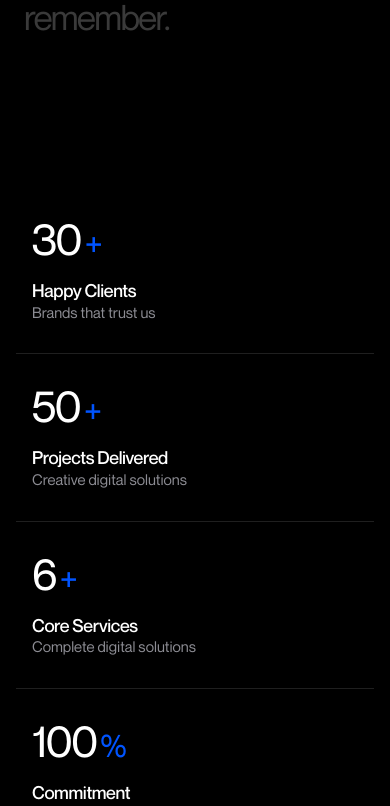
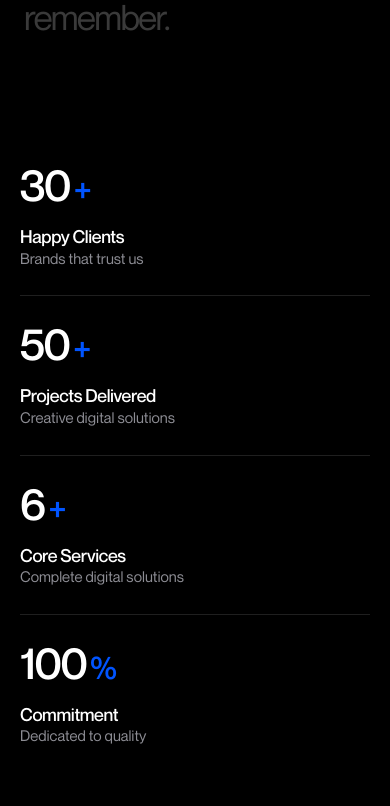
Before and after one commit to nikhilkumar202002/Domain-Dude-NExt-Js, a Next.js app: page / in a window 390 px wide. Shown: the part 1541-2347 px from the top of the page. Built offline with nearby package versions, Linux system fonts and the light colour scheme; a web font is replaced by a local one.

Commit message:
refactor: update counter styles, add global container class, and integrate microsoft clarity script

```diff
--- a/src/app/components/common/Counter.css
+++ b/src/app/components/common/Counter.css
@@ -1,6 +1,6 @@
 .counter-section {
   width: 100%;
-  padding: 80px 0;
+  padding: 0 0 clamp(60px, 8vw, 100px) 0;
   position: relative;
   background-color: var(--counter-bg, transparent);
   color: var(--counter-text, #ffffff);
@@ -9,9 +9,6 @@
 
 .counter-container {
   width: 100%;
-  max-width: 1380px;
-  margin: 0 auto;
-  padding: 0 clamp(16px, 3vw, 40px);
   box-sizing: border-box;
 }
 
@@ -30,15 +27,21 @@
   display: flex;
   flex-direction: column;
   justify-content: flex-start;
-  padding: 40px clamp(20px, 2.5vw, 48px);
+  padding: 32px clamp(20px, 2.5vw, 44px);
   background-color: var(--counter-card-bg, transparent);
   border-right: 1px solid var(--counter-line, rgba(255, 255, 255, 0.12));
   box-sizing: border-box;
   transition: transform 0.3s ease, background-color 0.3s ease;
 }
 
-/* NO line after the last column */
+/* First column flush with container left edge */
+.counter-card:first-child {
+  padding-left: 0;
+}
+
+/* Last column flush with container right edge and NO right border */
 .counter-card:last-child {
+  padding-right: 0;
   border-right: none !important;
 }
 
@@ -53,7 +56,7 @@
 .counter-number {
   font-family: var(--font-neue), -apple-system, BlinkMacSystemFont, "Segoe UI", Roboto, sans-serif;
   font-size: clamp(44px, 4.2vw, 68px);
-  font-weight: 400;
+  font-weight: 500;
   letter-spacing: -0.04em;
   color: var(--counter-text, #ffffff);
   line-height: 1;
@@ -62,7 +65,7 @@
 .counter-prefix {
   font-family: var(--font-neue), -apple-system, BlinkMacSystemFont, "Segoe UI", Roboto, sans-serif;
   font-size: clamp(32px, 3vw, 48px);
-  font-weight: 600;
+  font-weight: 500;
   color: var(--counter-accent, #0054ff);
   line-height: 1;
   margin-right: 2px;
@@ -71,7 +74,7 @@
 .counter-suffix {
   font-family: var(--font-neue), -apple-system, BlinkMacSystemFont, "Segoe UI", Roboto, sans-serif;
   font-size: clamp(32px, 3vw, 48px);
-  font-weight: 400;
+  font-weight: 500;
   color: var(--counter-accent, #0054ff);
   line-height: 1;
   margin-left: 2px;
@@ -83,7 +86,6 @@
   font-weight: 500;
   letter-spacing: -0.02em;
   color: var(--counter-text, #ffffff);
-  /* margin: 0 0 10px 0; */
   line-height: 1.25;
 }
 
@@ -103,15 +105,16 @@
   }
 
   .counter-card {
-    padding: 36px 30px;
+    padding: 30px 24px;
   }
 
-  /* Lines in between columns: odd children get right border, even get none */
   .counter-card:nth-child(odd) {
+    padding-left: 0;
     border-right: 1px solid var(--counter-line, rgba(255, 255, 255, 0.12));
   }
 
   .counter-card:nth-child(even) {
+    padding-right: 0;
     border-right: none !important;
   }
 
@@ -125,7 +128,7 @@
 /* Mobile: Single column with row dividers only */
 @media (max-width: 640px) {
   .counter-section {
-    padding: 50px 0;
+    padding: 0 0 50px 0;
   }
 
   .counter-grid {
@@ -133,7 +136,7 @@
   }
 
   .counter-card {
-    padding: 30px 16px;
+    padding: 26px 0;
     border-right: none !important;
     border-bottom: 1px solid var(--counter-line, rgba(255, 255, 255, 0.12));
   }
--- a/src/app/components/common/Counter.tsx
+++ b/src/app/components/common/Counter.tsx
@@ -159,7 +159,7 @@ const Counter: React.FC<CounterProps> = ({
       style={styleVariables as React.CSSProperties}
       aria-label="Key Performance Indicators and Metrics"
     >
-      <div className="counter-container">
+      <div className="counter-container container">
         <div className="counter-grid">
           {items.map((item, index) => (
             <div key={item.id ?? index} className="counter-card">
--- a/src/app/components/header/Header.css
+++ b/src/app/components/header/Header.css
@@ -532,20 +532,22 @@
   display: inline-flex;
   align-items: center;
   gap: 8px;
-  color: #a1a1aa !important;
+  color: #ffffff !important;
   font-family: var(--font-neue);
   font-size: 20px;
   font-weight: 400 !important;
   text-decoration: none;
-  transition: color 0.25s ease;
+  transition: color 0.25s ease, opacity 0.25s ease;
 }
 
 .mega-menu-category-title:hover {
   color: #ffffff !important;
+  opacity: 0.85;
 }
 
 .mega-menu-category-title .category-arrow {
   font-size: 16px;
+  color: #ffffff;
   transition: transform 0.25s ease;
 }
 
--- a/src/app/layout.tsx
+++ b/src/app/layout.tsx
@@ -87,6 +87,14 @@ gtag('js', new Date());
 gtag('config', 'G-4EK17VYTF5');`}
         </Script>
 
+        <Script id="microsoft-clarity" strategy="afterInteractive">
+          {`(function(c,l,a,r,i,t,y){
+        c[a]=c[a]||function(){(c[a].q=c[a].q||[]).push(arguments)};
+        t=l.createElement(r);t.async=1;t.src="https://www.clarity.ms/tag/"+i;
+        y=l.getElementsByTagName(r)[0];y.parentNode.insertBefore(t,y);
+    })(window, document, "clarity", "script", "zcw7oy275n");`}
+        </Script>
+
         <PreloaderProvider>
           <Preloader />
           <Header />
```
